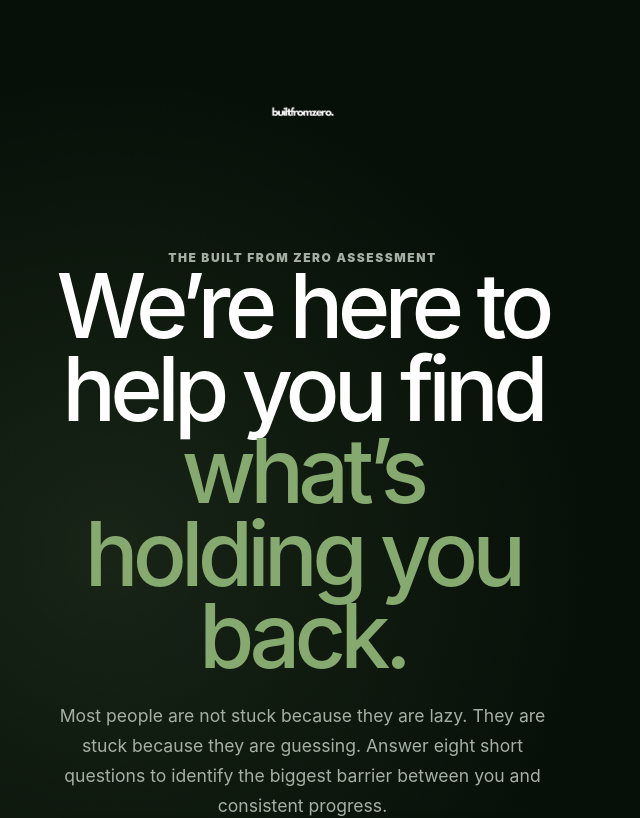
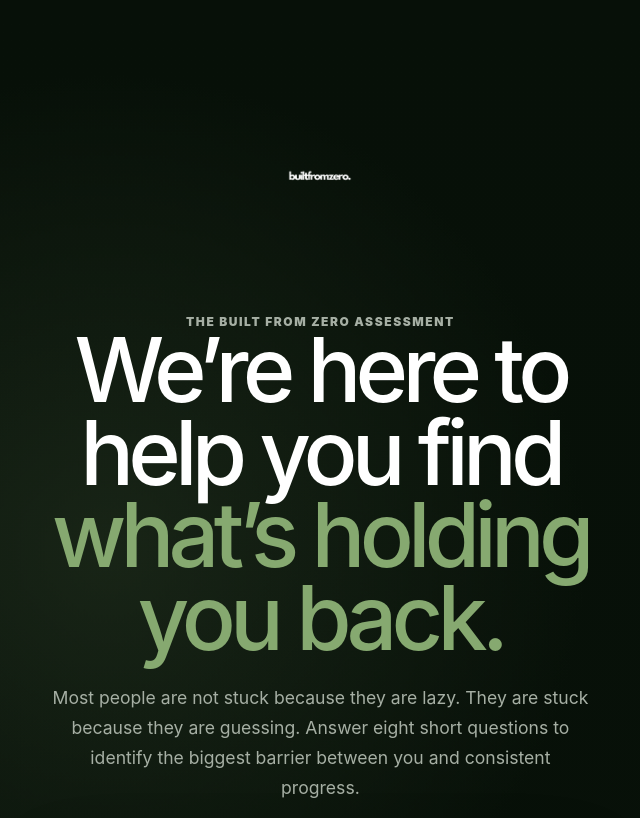
Before and after one commit to builtfromzero-1/bfs-starting-point, a React (Vite) app: page / in a window 1280 px wide. Shown: the top 818 px of the page, without its empty margins (44-684 px from the left). Built offline with nearby package versions, Linux system fonts and the light colour scheme.

Commit message:
centred text

```diff
--- a/src/App.css
+++ b/src/App.css
@@ -93,16 +93,21 @@ button {
 
 .hero {
   width: min(1180px, calc(100% - 32px));
+  min-height: calc(100vh - 72px);
   margin: 0 auto;
+  padding: 64px 0;
   display: grid;
-  grid-template-columns: 1fr 1fr;
-  gap: 80px;
+  grid-template-columns: 1.05fr 0.95fr;
+  gap: 60px;
   align-items: center;
-}
-
+
+  .hero {
+  justify-items: center;
+}
 .heroContent {
-  max-width: 700px;
-  margin: 0 auto;
+  width: 100%;
+  max-width: 650px;
+}
 }
 
 @media (min-width: 769px) {
--- a/src/App.jsx
+++ b/src/App.jsx
@@ -56,7 +56,14 @@ if (showQuiz) {
     <main className="page">
 
       <section className="hero">
-        <div className="heroContent">
+        <div
+  className="heroContent"
+  style={{
+    width: "100%",
+    justifySelf: "center",
+    textAlign: "center",
+  }}
+>
           <img
   src="/images/brand/Logo.png"
   alt="Built From Zero"
```
